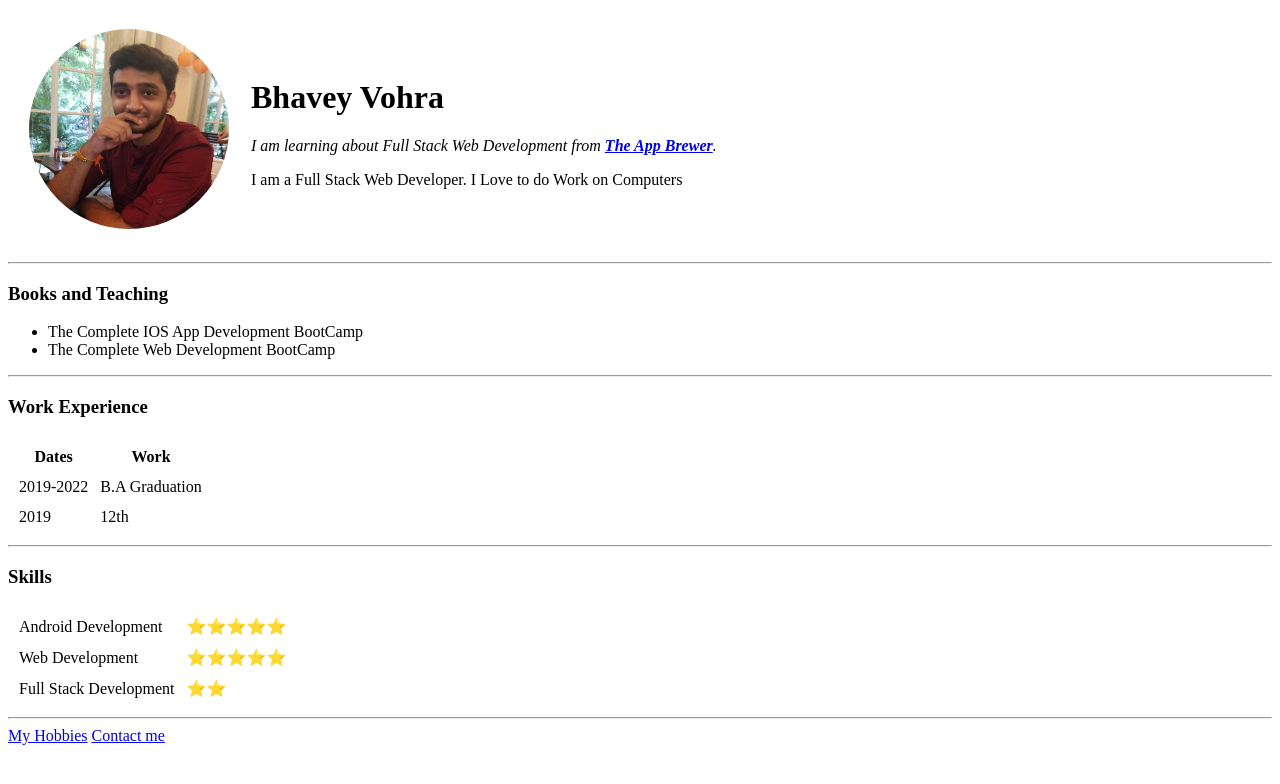
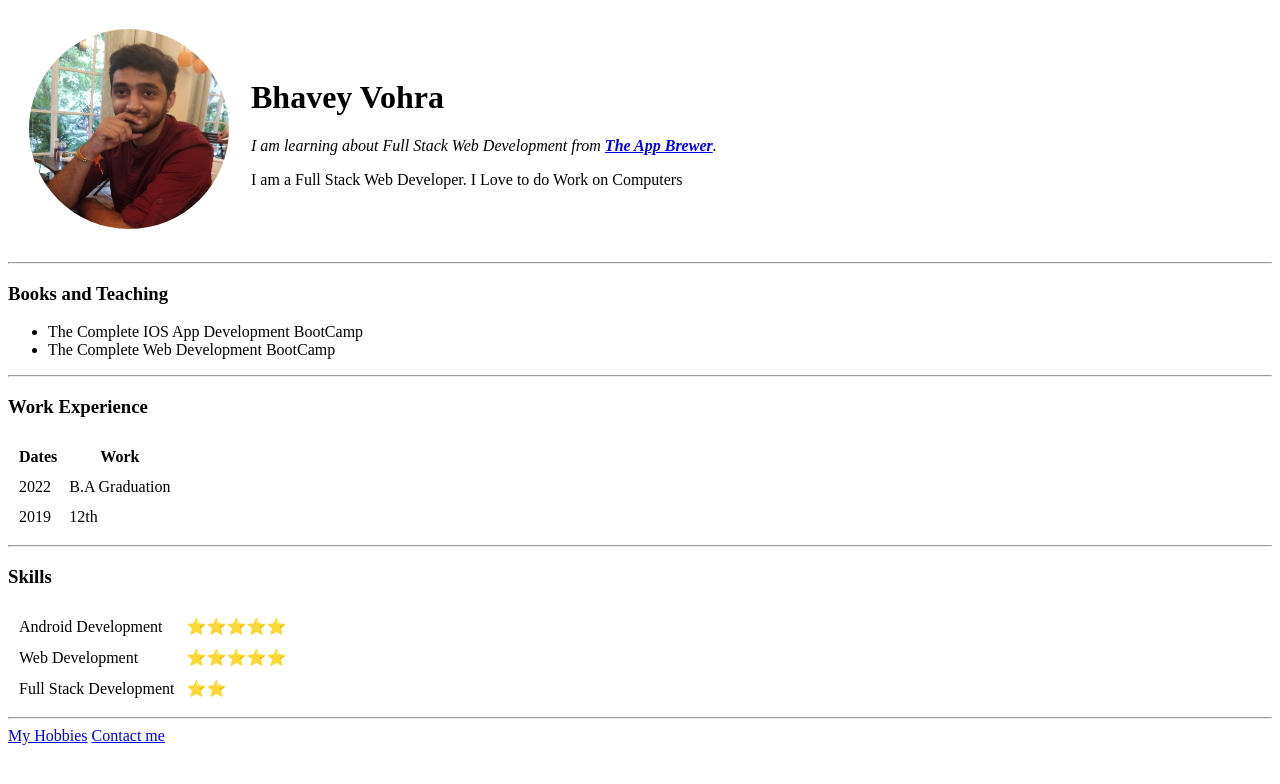
Before and after one commit to Bhavey-Vohra/cv, a plain HTML site: page index.html in a window 1280 px wide. Drawn offline with Linux system fonts and the light colour scheme.

Commit message:
Update index.html

```diff
--- a/index.html
+++ b/index.html
@@ -37,7 +37,7 @@
         </thead>
         <tbody>
             <tr>
-                <td>2019-2022</td>
+                <td>2022</td>
                 <td>B.A Graduation</td>
             </tr>
             <tr>
```
